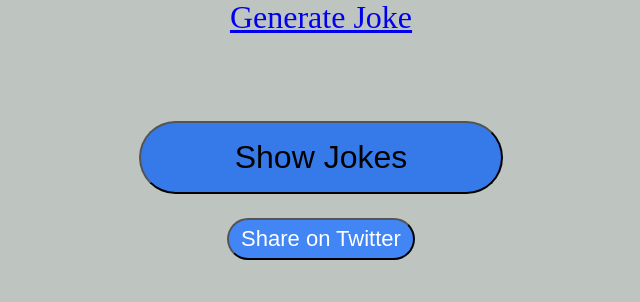
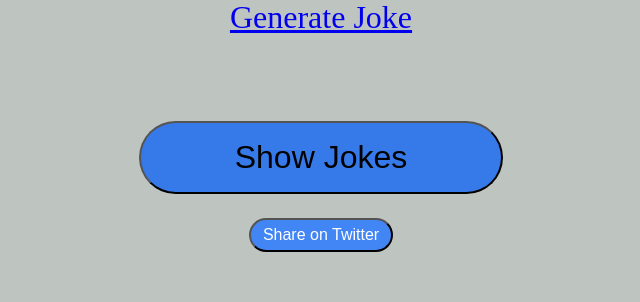
Before and after one commit to codewithdani/Chuck-Norris-Jokes, a Flask app: page /joke in a window 1280 px wide. Shown: the part 212-514 px from the top of the page, without its empty margins (319-959 px from the left). Run offline with Flask 3, Linux system fonts and the light colour scheme; the first user in the database is signed in; tables that the repository leaves empty hold one stand-in row (Sample ...).

Commit message:
Adjust font size

```diff
--- a/static/styles.css
+++ b/static/styles.css
@@ -52,7 +52,7 @@ body {
     text-decoration: none;
     padding: 6px 12px; /* Adjust padding to make the button smaller */
     border-radius: 40px;
-    font-size: 22px; /* Adjust font size */
+    font-size: 16px; /* Adjust font size */
     cursor: pointer;
 }
 
```
